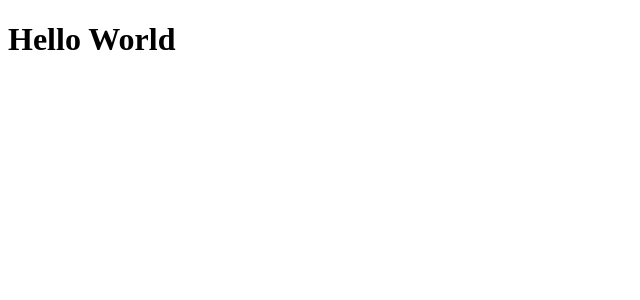
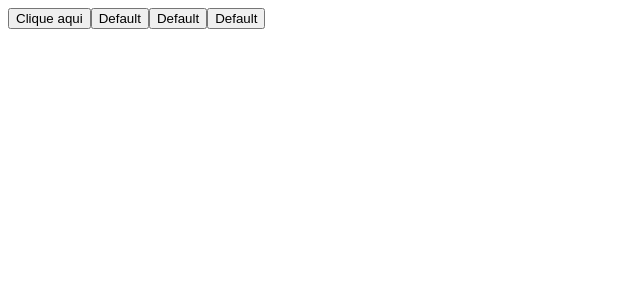
Before and after one commit to Lucianobarretto/letmeask, a React (Create React App) app: page / in a window 1280 px wide. Shown: the top 300 px of the page, without its empty margins (0-640 px from the left). Built offline with nearby package versions, Linux system fonts and the light colour scheme; no server answers.

Commit message:
Criando projeto Firebase, conectando Firebase no React e as Variáveis ambiente...

```diff
--- a/package.json
+++ b/package.json
@@ -10,6 +10,7 @@
     "@types/node": "^12.0.0",
     "@types/react": "^17.0.0",
     "@types/react-dom": "^17.0.0",
+    "firebase": "^8.7.0",
     "react": "^17.0.2",
     "react-dom": "^17.0.2",
     "react-scripts": "4.0.3",
--- a/src/App.tsx
+++ b/src/App.tsx
@@ -1,6 +1,13 @@
+import { Button } from "./components/Button";
+
 function App() {
   return (
-    <h1>Hello World</h1>
+    <div>
+      <Button>Clique aqui</Button>
+      <Button />
+      <Button />
+      <Button />
+    </div>
   );
 }
 
--- /dev/null
+++ b/src/components/Button.tsx
@@ -0,0 +1,9 @@
+type ButtonProps = {
+  children?: string;
+}
+
+export function Button(props: ButtonProps) {
+  return (
+    <button>{props.children || 'Default'}</button>
+  )
+}
--- a/src/index.tsx
+++ b/src/index.tsx
@@ -1,6 +1,8 @@
 import React from 'react';
 import ReactDOM from 'react-dom';
 import App from './App';
+
+import './services/firebase';
 
 ReactDOM.render(
   <React.StrictMode>
--- /dev/null
+++ b/src/services/firebase.ts
@@ -0,0 +1,19 @@
+import firebase from 'firebase/app';
+
+import 'firebase/auth';
+import 'firebase/database';
+
+const firebaseConfig = {
+  apiKey: process.env.REACT_APP_API_KEY,
+  authDomain: process.env.REACT_APP_AUTH_DOMAIN,
+  databaseURL: process.env.REACT_APP_DATABASE_URL,
+  projectId: process.env.REACT_APP_PROJECT_ID,
+  storageBucket: process.env.REACT_APP_STORAGE_BUCKET,
+  messagingSenderId: process.env.REACT_APP_MESSAGING_SENDER_ID,
+  appId: process.env.REACT_APP_APP_ID
+};
+
+firebase.initializeApp(firebaseConfig);
+
+export const auth = firebase.auth();
+export const database = firebase.database();
```
Also changed, not shown: 1 other file (tests, documents, lock files or other folders).
